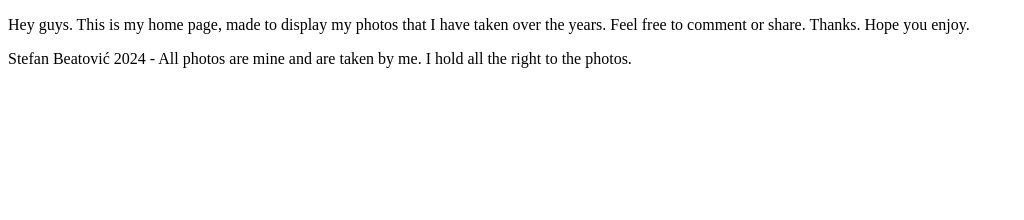
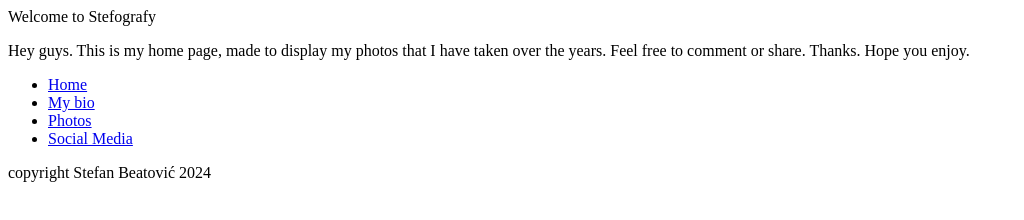
Before and after one commit to stefanbeatovic/stefanbeatovic.github.io, a plain HTML site: page Module2.html in a window 1280 px wide. Shown: the whole page, without its empty margins (0-1024 px from the left). Drawn offline with Linux system fonts and the light colour scheme.

Commit message:
Update Module2.html

```diff
--- a/Module2.html
+++ b/Module2.html
@@ -5,6 +5,7 @@
     <meta name="viewport" content="width=device-width, initial-scale=1.0">
     <title>Welcome to Stefografy - This is my photography page</title>
 </head>
+<header>Welcome to Stefografy</header>
 <body>
     <p>Hey guys.
         This is my home page, made to display my photos
@@ -13,6 +14,14 @@
 
         Thanks. Hope you enjoy.
     </p>
-<footer>Stefan Beatović 2024 - All photos are mine and are taken by me. I hold all the right to the photos.</footer>
+<nav>
+    <ul>
+        <li><a href="https://stefanbeatovic.github.io/Module2.html">Home</a></li>
+        <li><a href="https://stefanbeatovic.github.io/Module1.html">My bio</a></li>
+        <li><a href="/photos">Photos</a></li>
+        <li><a href="/social">Social Media</a></li>
+    </ul>
+</nav>
+<footer>copyright Stefan Beatović 2024</footer>
 </body>
 </html>
```
